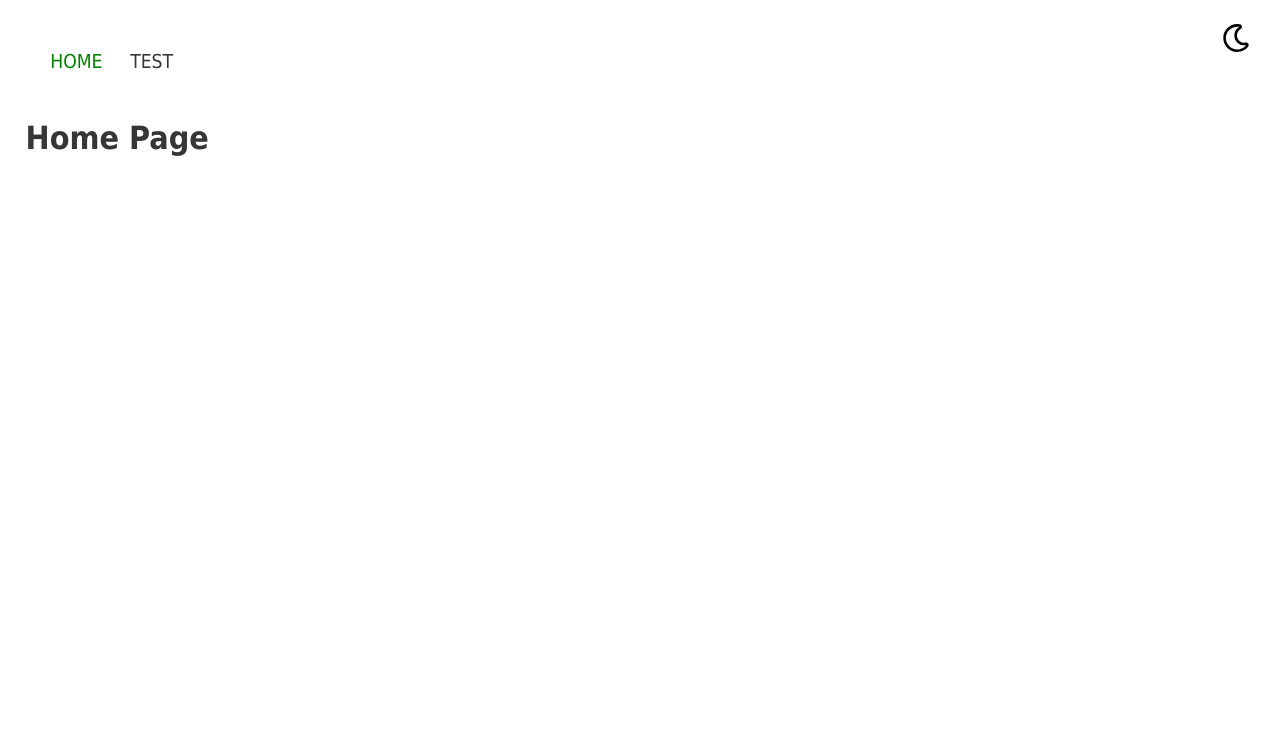
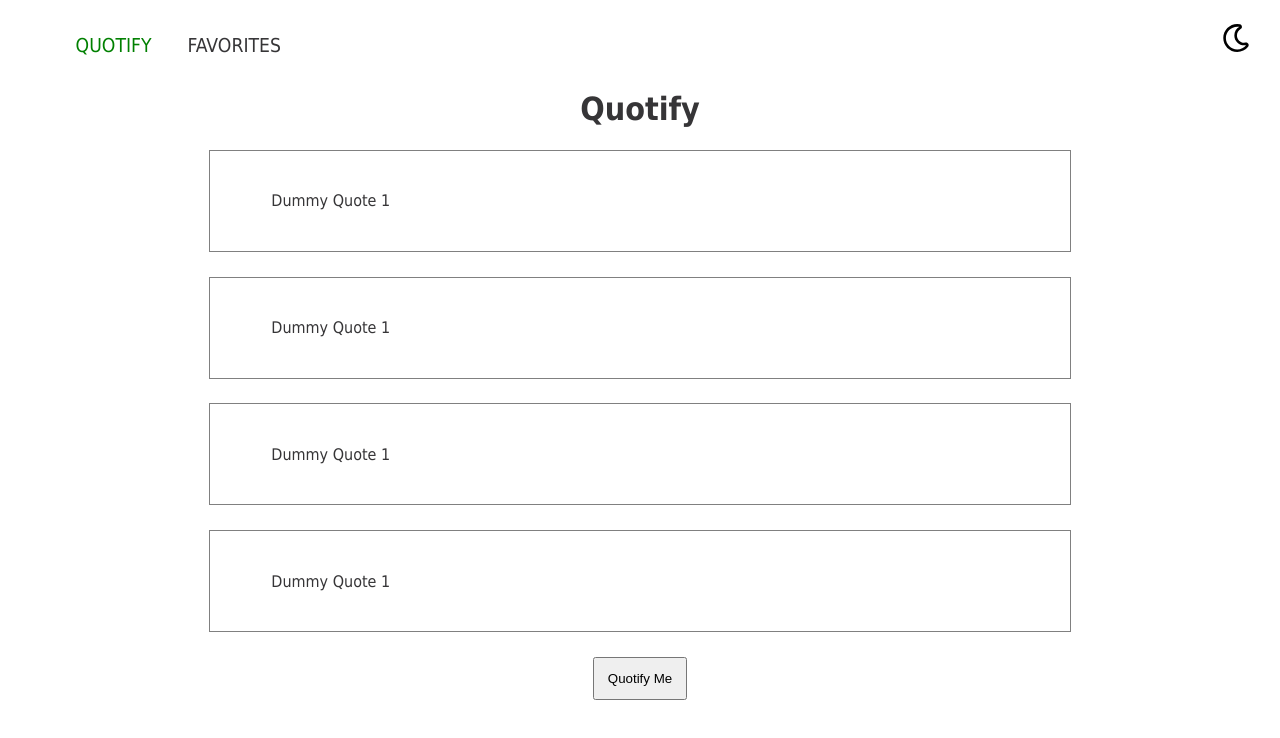
Before and after one commit to Pouiiro/Javascript-Typer, a React (Create React App) app in the folder frontend/: page / in a window 1280 px wide. Shown: the top 738 px of the page. Built offline with nearby package versions, Linux system fonts and the light colour scheme.

Commit message:
feat: iteration 1

```diff
--- a/frontend/src/Components/Common/Header/index.jsx
+++ b/frontend/src/Components/Common/Header/index.jsx
@@ -4,11 +4,11 @@ import MyNav from './style'
 
 const Navigation = () => {
   return (
-    <MyNav>
+    <MyNav id='mynav'>
       <NavLink end to='/'>
-        Home
+        Quotify
       </NavLink>
-      <NavLink to='/test'>Test</NavLink>
+      <NavLink to='/test'>Favorites</NavLink>
     </MyNav>
   )
 }
--- a/frontend/src/Components/Common/Header/style.js
+++ b/frontend/src/Components/Common/Header/style.js
@@ -1,7 +1,9 @@
 import styled from 'styled-components'
 
 const MyNav = styled.nav`
-  padding: 2%;
+  padding-top: 1vh;
+  padding-bottom: 1vh;
+  padding-left: 50px;
   a {
     color: ${({ theme }) => theme.text};
     text-decoration: none;
@@ -10,6 +12,7 @@ const MyNav = styled.nav`
     font-weight: 500;
     display: inline-block;
     width: 80px;
+    padding-right: 2rem;
     -webkit-transition: all 0.2s ease-in-out;
     transition: all 0.2s ease-in-out;
   }
--- /dev/null
+++ b/frontend/src/Components/Home/main.jsx
@@ -0,0 +1,23 @@
+import React from 'react'
+import Div from 'Styles/Home'
+const Main = () => {
+  return (
+    <Div>
+      <h1>Quotify</h1>
+      <div>
+        <p>Dummy Quote 1</p>
+      </div>
+      <div>
+        <p>Dummy Quote 1</p>
+      </div>
+      <div>
+        <p>Dummy Quote 1</p>
+      </div>
+      <div>
+        <p>Dummy Quote 1</p>
+      </div>
+      <button>Quotify Me</button>
+    </Div>
+  )
+}
+export default Main
--- a/frontend/src/Pages/Home/index.jsx
+++ b/frontend/src/Pages/Home/index.jsx
@@ -1,10 +1,6 @@
 import React from 'react'
-
+import Main from 'Components/Home/main'
 const Home = () => {
-  return (
-    <div>
-      <h1>Home Page</h1>
-    </div>
-  )
+  return <Main />
 }
 export default Home
--- /dev/null
+++ b/frontend/src/Styles/Home/index.js
@@ -0,0 +1,24 @@
+import styled from 'styled-components'
+
+const Div = styled.div`
+  height: 80vh;
+  display: flex;
+  flex-direction: column;
+  justify-content: center;
+  align-items: center;
+  div {
+    border: 1px gray solid;
+    padding-left: 5%;
+    padding-right: 5%;
+    padding-top: 2%;
+    padding-bottom: 2%;
+    width: 60%;
+    margin-bottom: 2%;
+  }
+  button {
+    padding: 1%;
+    cursor: pointer;
+  }
+`
+
+export default Div
```
